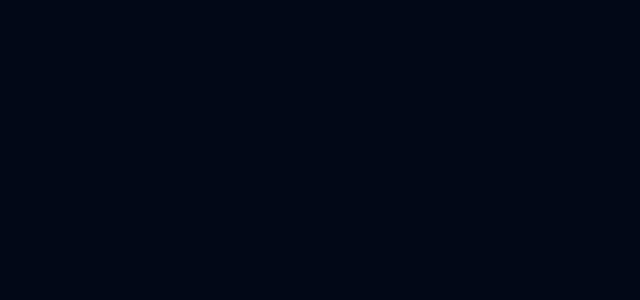
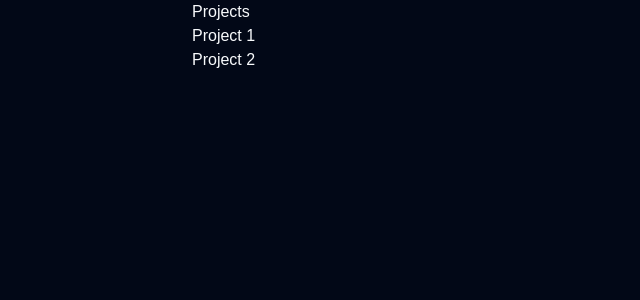
Before and after one commit to adnahl/fws-third-step, a React (Vite) app: page /projects in a window 1280 px wide. Shown: the top 300 px of the page, without its empty margins (0-640 px from the left). Built offline with nearby package versions, Linux system fonts and the light colour scheme.

Commit message:
Add projects page and update routing for project details

```diff
--- /dev/null
+++ b/src/pages/projects/index.ts
@@ -0,0 +1,2 @@
+export { default } from './projects'
+export { default as Project } from './project'
--- a/src/pages/projects/project.tsx
+++ b/src/pages/projects/project.tsx
@@ -18,7 +18,7 @@ export default function Project() {
   return (
     <section>
       <h2>{project.name}</h2>
-      <p>{pid}</p>
+      <p>{project.id}</p>
     </section>
   )
 }
--- /dev/null
+++ b/src/pages/projects/projects.tsx
@@ -0,0 +1,17 @@
+import { Link } from 'react-router'
+
+export default function Projects() {
+  return (
+    <div>
+      <h2>Projects</h2>
+      <ul>
+        <li>
+          <Link to='/projects/1'>Project 1</Link>
+        </li>
+        <li>
+          <Link to='/projects/2'>Project 2</Link>
+        </li>
+      </ul>
+    </div>
+  )
+}
--- a/src/routes/main-routes.tsx
+++ b/src/routes/main-routes.tsx
@@ -1,7 +1,7 @@
 import MainLayout from '@/components/layout/main-layout'
 import HomePage from '@/pages/home'
 import PageNotFound from '@/pages/page-not-found'
-import Project from '@/pages/projects/project'
+import Projects, { Project } from '@/pages/projects'
 import { Routes, Route } from 'react-router'
 
 export default function MainRoutes() {
@@ -9,6 +9,7 @@ export default function MainRoutes() {
     <Routes>
       <Route element={<MainLayout />}>
         <Route path='projects'>
+          <Route index element={<Projects />} />
           <Route path=':pid' element={<Project />} />
         </Route>
         <Route path='/' index element={<HomePage />} />
```
